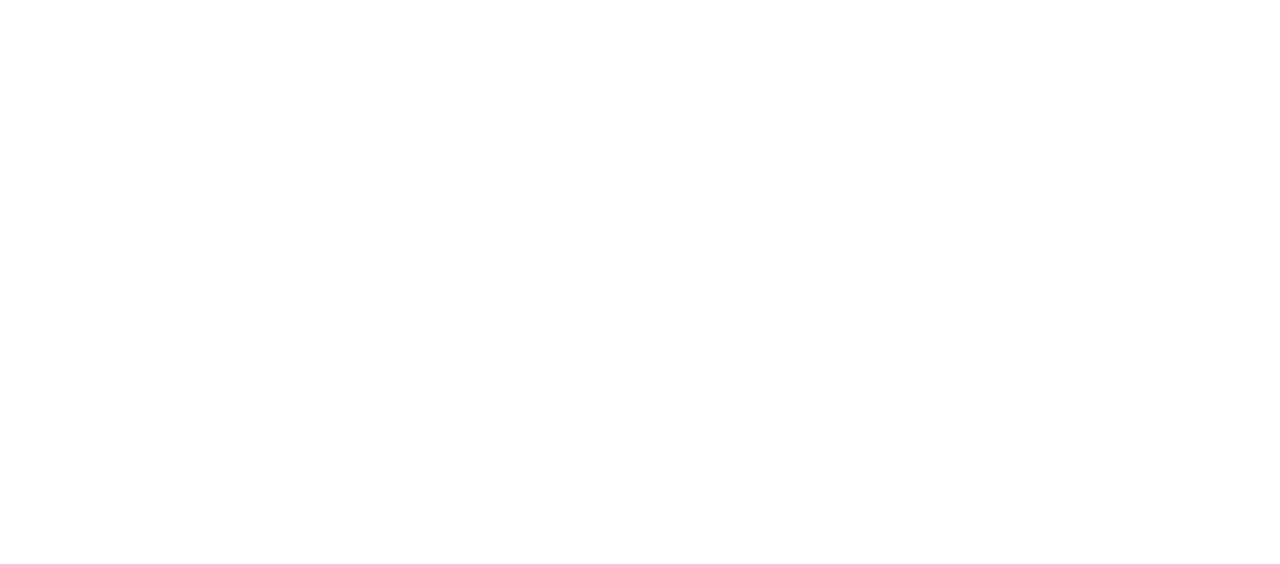
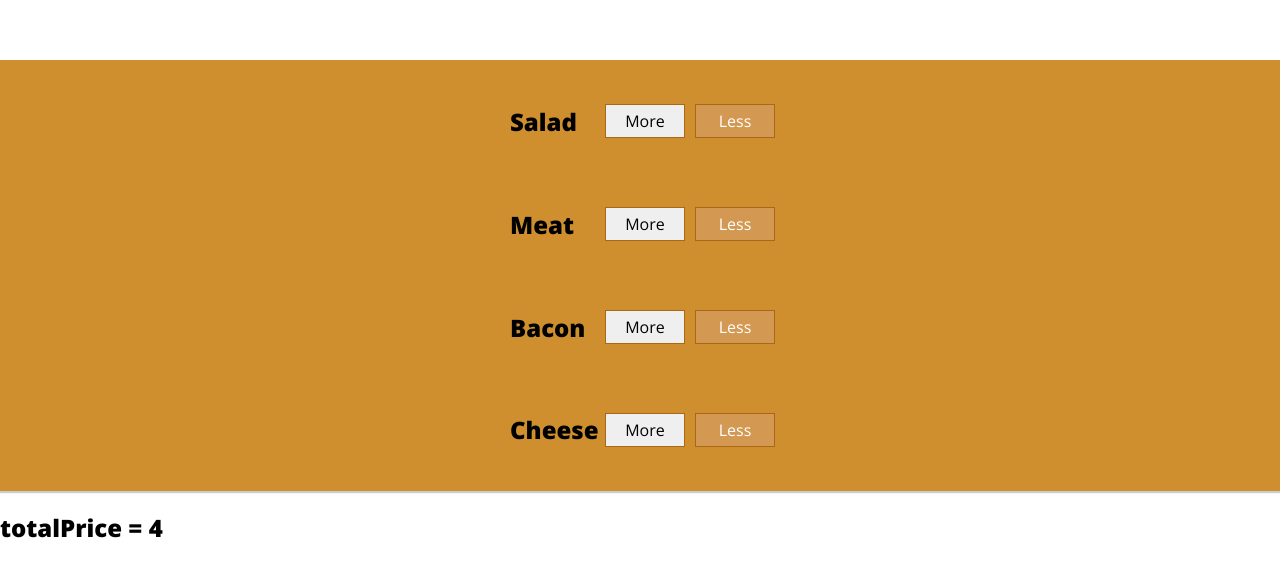
Before and after one commit to Ismaeeling/Burger-app, a React app: page / in a window 1280 px wide. Shown: the part 578-1142 px from the top of the page. Before the commit the page ends 800 px from the top, so only its background shows below. Built offline with nearby package versions, Linux system fonts and the light colour scheme.

Commit message:
Dynamically button added, New prices state added

```diff
--- /dev/null
+++ b/src/Components/Burger/BuildControls/BuildControl/BuildControl.css
@@ -0,0 +1,58 @@
+.BuildControl {
+  display: flex;
+  justify-content: space-between;
+  align-items: center;
+  margin: 5px 0;
+}
+
+.BuildControl button {
+  display: block;
+  font: inherit;
+  padding: 5px;
+  margin: 0 5px;
+  width: 80px;
+  border: 1px solid #aa6817;
+  cursor: pointer;
+  outline: none;
+}
+
+.BuildControl button:disabled {
+  background-color: #ac9980;
+  border: 1px solid #7e7365;
+  color: #ccc;
+  cursor: default;
+}
+
+.BuildControl button:hover:disabled {
+  background-color: #ac9980;
+  color: #ccc;
+  cursor: not-allowed;
+}
+
+.Label {
+  padding: 10px;
+  font-weight: bold;
+  width: 80px;
+}
+
+.BuildControl .Less {
+  background-color: #d39952;
+  color: white;
+}
+
+.BuildControl .More {
+  background-color: #8f5e1e;
+  color: white;
+}
+
+.BuildControl .Less:hover,
+.BuildControl .Less:active {
+  background-color: #daa972;
+  color: white;
+}
+
+.BuildControl .More:hover,
+.BuildControl .More:active {
+  background-color: #99703f;
+  color: white;
+}
--- /dev/null
+++ b/src/Components/Burger/BuildControls/BuildControl/BuildControl.js
@@ -0,0 +1,14 @@
+import React from 'react';
+import classes from './BuildControl.css';
+
+const buildControl = (props) =>{
+    return(
+        <div className={classes.BuildControl}>
+            <h2 className={classes.Label}>{props.label}</h2>
+            <button className={classes.Moe} onClick={props.added}>More</button>
+            <button className={classes.Less} >Less</button>
+        </div>
+    )
+}
+
+export default buildControl;
--- /dev/null
+++ b/src/Components/Burger/BuildControls/BuildControls.css
@@ -0,0 +1,10 @@
+.BuildControls {
+  width: 100%;
+  background-color: #cf8f2e;
+  display: flex;
+  flex-flow: column;
+  align-items: center;
+  box-shadow: 0 2px 1px #ccc;
+  margin: auto;
+  padding: 10px 0;
+}
--- /dev/null
+++ b/src/Components/Burger/BuildControls/BuildControls.js
@@ -0,0 +1,27 @@
+import React from 'react';
+import classes from './BuildControls.css'
+import BuildControl from './BuildControl/BuildControl';
+
+
+const Control = [
+    {label : 'Salad', type:'salad'},
+    {label : 'Meat', type:'meat'},
+    {label : 'Bacon', type:'bacon'},
+    {label : 'Cheese', type:'cheese'}
+]
+
+const buildControls = (props) =>{
+    return(
+        <div className={classes.BuildControls}>
+            {Control.map(control =>{
+                return <BuildControl
+                key={control.label}
+                label={control.label}
+                added={()=> props.addeding(control.type)}/>
+            })}
+        </div>
+
+    )
+}
+
+export default buildControls;
--- a/src/Components/Burger/Burger.js
+++ b/src/Components/Burger/Burger.js
@@ -22,7 +22,6 @@
             {transformedeIngredients}
             <BurgerIngredient type="bread-bottom"/>
         </div>
-
     )
 }
 
--- a/src/Containers/BurgerBuilder/BurgerBuilder.js
+++ b/src/Containers/BurgerBuilder/BurgerBuilder.js
@@ -1,6 +1,14 @@
 import React, {Component} from 'react';
 import Auxiliary from '../../hoc/Auxiliary'
-import Burger from '../../Components/Burger/Burger'
+import Burger from '../../Components/Burger/Burger';
+import BuildControls from '../../Components/Burger/BuildControls/BuildControls';
+
+const AdditionalPrice = {
+    salad: 0.4,
+    cheese: 0.1,
+    meat: 0.7,
+    bacon: 0.2
+}
 
 class BurgerBuilder extends Component{
     state = {
@@ -9,12 +17,30 @@
             cheese: 0,
             meat: 0,
             bacon:0
-        }
+        },
+        totalPrice: 4
     }
+
+    addIng = (type) =>{
+        const oldIng = this.state.ingredients[type];
+        const newIng = oldIng + 1;
+        const copyIng = {...this.state.ingredients};
+        copyIng[type] = newIng;
+        const addPrice = AdditionalPrice[type];
+        const oldPrice = this.state.totalPrice;
+        const newPrice = oldPrice + addPrice;
+        console.log(this.state.totalPrice);
+        this.setState({totalPrice: newPrice, ingredients: copyIng});
+    }
+
+
+
     render(){
         return(
             <Auxiliary>
                 <Burger ingredients= {this.state.ingredients}/>
+                <BuildControls addeding={this.addIng}/>
+                <h2>totalPrice = {this.state.totalPrice}</h2>
             </Auxiliary>
         )
     }
```
